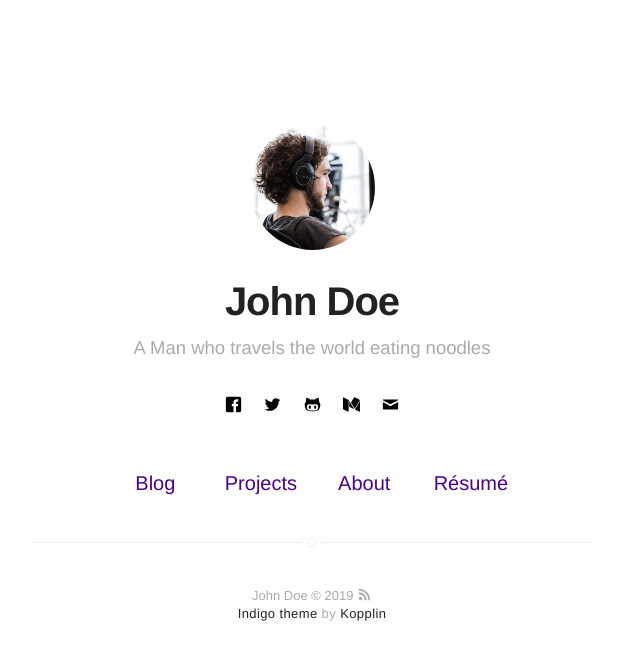
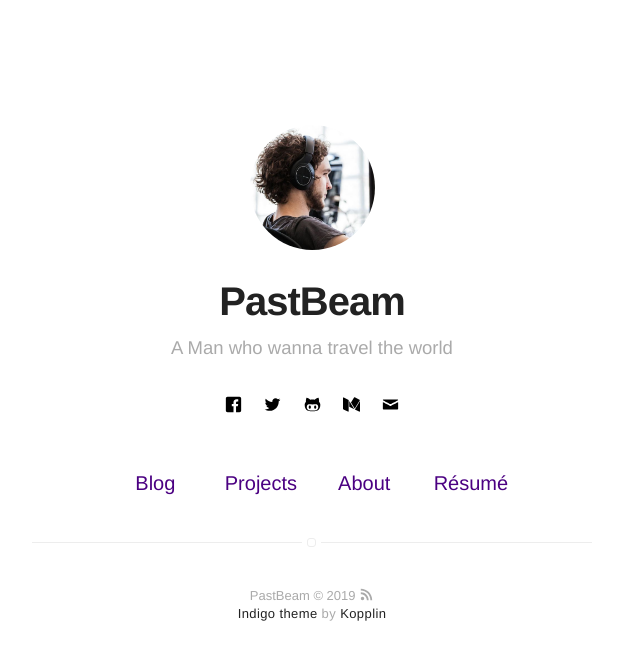
Before and after one commit to PastBeam/PastBeam.github.ioLRX, a Jekyll site: the page built from index.html, in a window 1280 px wide. Shown: the top 660 px of the page, without its empty margins (328-968 px from the left). Built offline with Jekyll 4.4.1, drawn with Linux system fonts in a browser that asks for light colours.

Commit message:
Update _config.yml

```diff
--- a/_config.yml
+++ b/_config.yml
@@ -1,6 +1,6 @@
 # main text of home
-name: John Doe
-bio: A Man who travels the world eating noodles
+name: PastBeam
+bio: A Man who wanna travel the world
 
 # twitter summary info
 description: A blog about technology and stuff related
```
